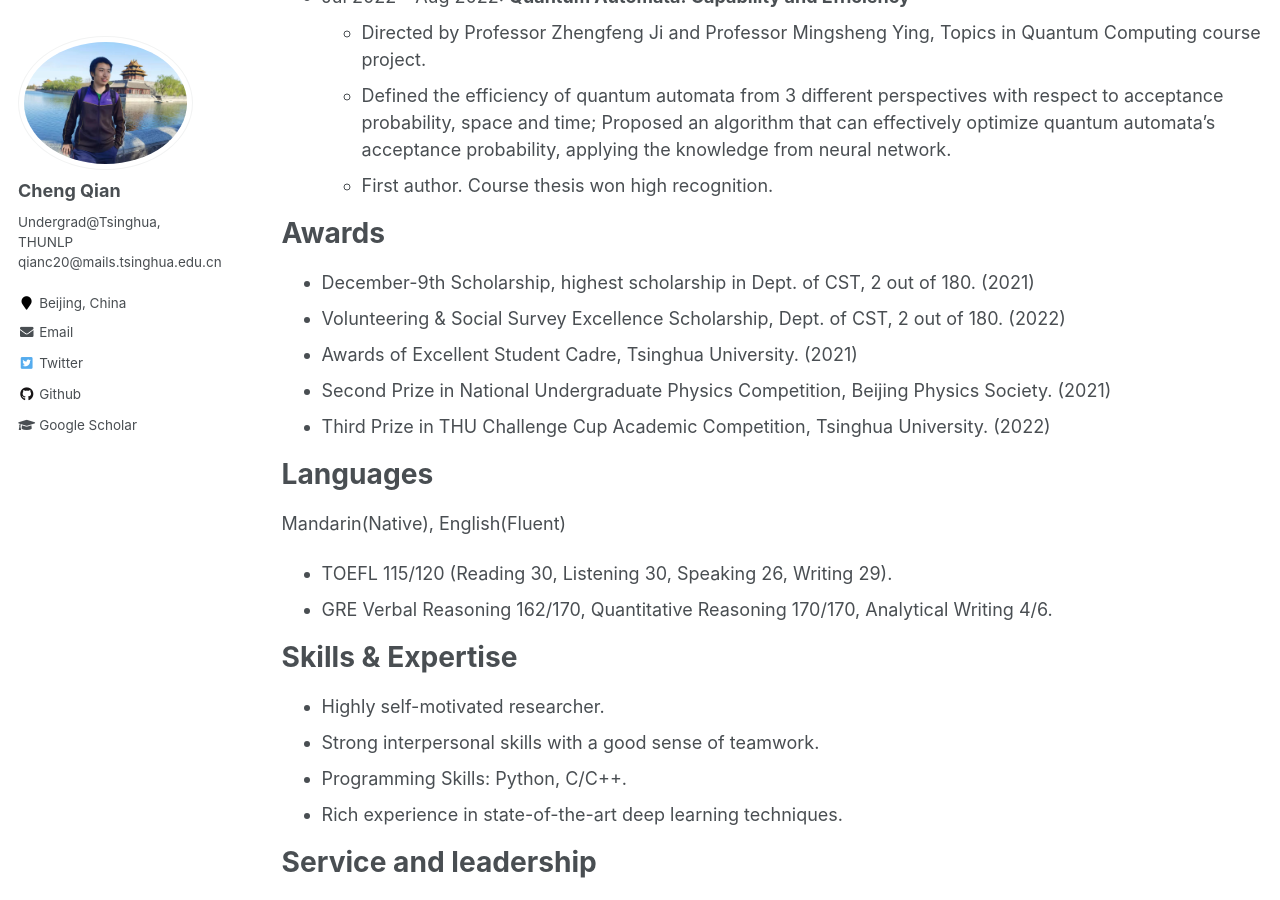
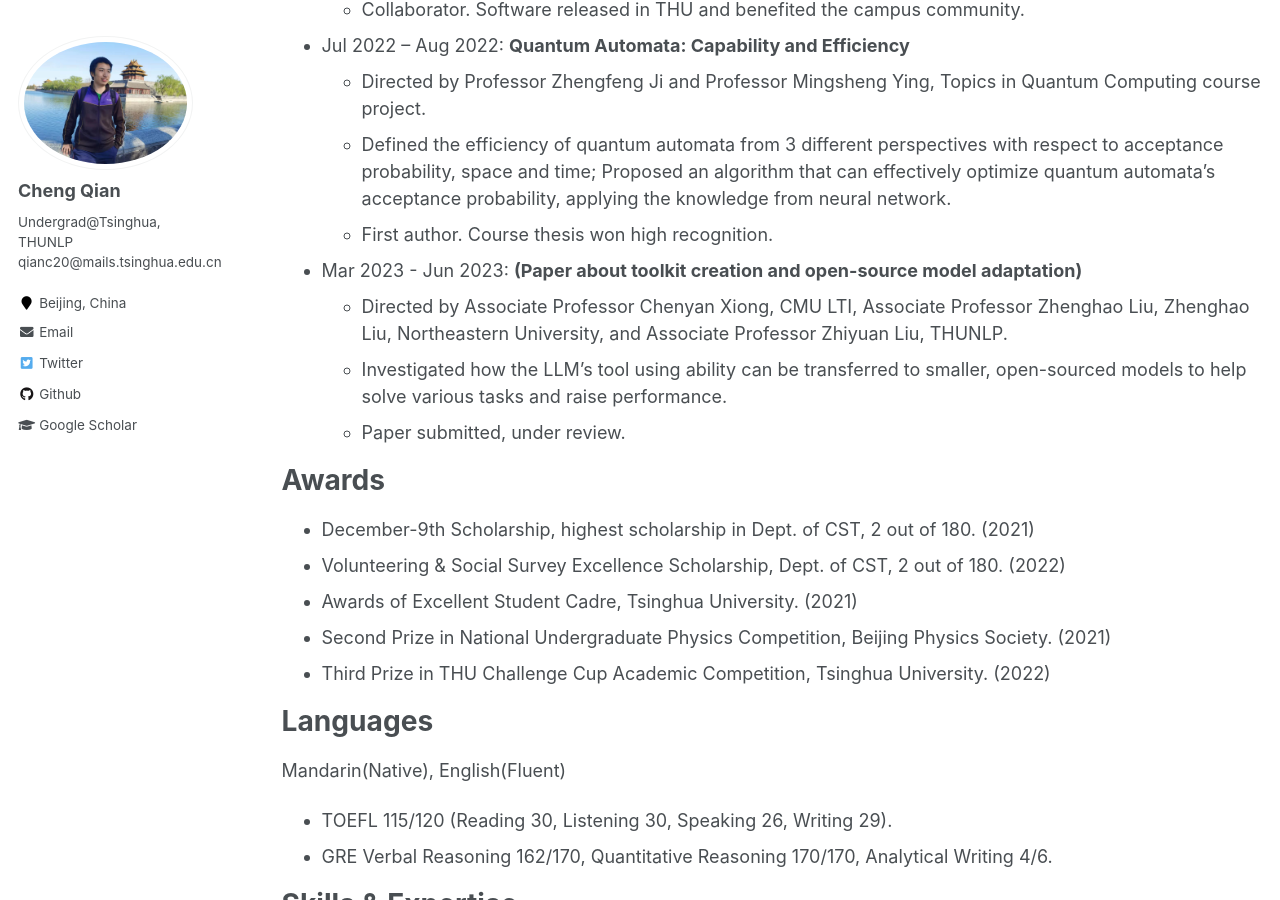
Before and after one commit to qiancheng0/qiancheng0.github.io, a Jekyll site: the page built from _pages/cv.md, in a window 1280 px wide and 900 px high, scrolled down 2743 px. Built offline with Jekyll 4.4.1, drawn with Linux system fonts in a browser that asks for light colours; some of the changed text lies outside the part shown.

Commit message:
Add new paper project

```diff
--- a/_pages/cv.md
+++ b/_pages/cv.md
@@ -41,13 +41,13 @@ Publications
 
 * Yujia Qin\*, **Cheng Qian**\*, Jing Yi\*, Weize Chen, Yankai Lin, Xu Han, Zhiyuan Liu, Maosong Sun and Jie Zhou. Exploring Mode Connectivity for Pre-trained Language Models. EMNLP 2022. ([Paper](https://arxiv.org/pdf/2210.14102.pdf) / [Code](https://github.com/thunlp/Mode-Connectivity-PLM))
 
+* **Cheng Qian**, Chenyan Xiong, Zhenghao Liu, Zhiyuan Liu. Paper about toolkit creation and open-source model adaptation, under review.
+
 Research Experience
 ======
 
 * Mar 2023 - Jun 2023: **CREATOR: Disentangling Abstract and Concrete Reasonings of Large Language Models through Tool Creation**
-
-  * Directed by Associate Professor Zhiyuan Liu, THUNLP, and Professor Heng Ji, UIUC Blender Lab.
-
+  * Directed by Professor Heng Ji, UIUC Blender Lab, and Associate Professor Zhiyuan Liu, THUNLP.
   * Investigated into the Large Language Model's ability to create useful tools to solve the queries, and devised the CREATOR framework, which leverages the model's tool creation ability through four stages: creation, decision, execution and rectification.
   * Disentangled the model's abstract and concrete reasoning abilities and raised the models performance under MATH and TabMWP benchmarks. Released the Creation Challenge dataset which aims to test the model's tool creation ability. Proved the effectiveness and generalization ability of our method.
   * First author. Paper submitted to EMNLP 2023, under review.
@@ -70,14 +70,21 @@ Research Experience
   * Explored how various hyperparameters and training data affect PLMs’ mode connectivity; Discovered the role of pre-training in facilitating mode connectivity and pulling task boundaries closer; Investigated into how PLMs task knowledge change along the connected path quantitatively.
   * Co-first author. Accepted by EMNLP 2022 main conference.
   * Project established in THU Student Research Training Program.
+
 * Mar 2022 – Jun 2022: **THUPat: A Convenient Campus Helper**
   * Directed by Associate Researcher Chun Yu, Theory and Practice of Human Computer Interaction course project.
   * Proposed “pat” for the first time as the medium in human-phone interaction. Built an open source android software THUPat that can help with various kinds of campus events via simply patting the phone.
   * Collaborator. Software released in THU and benefited the campus community.
+
 * Jul 2022 – Aug 2022: **Quantum Automata: Capability and Efficiency**
   * Directed by Professor Zhengfeng Ji and Professor Mingsheng Ying, Topics in Quantum Computing course project.
   * Defined the efficiency of quantum automata from 3 different perspectives with respect to acceptance probability, space and time; Proposed an algorithm that can effectively optimize quantum automata’s acceptance probability, applying the knowledge from neural network.
   * First author. Course thesis won high recognition.
+
+* Mar 2023 - Jun 2023: **(Paper about toolkit creation and open-source model adaptation)**
+  * Directed by Associate Professor Chenyan Xiong, CMU LTI, Associate Professor Zhenghao Liu, Zhenghao Liu, Northeastern University, and Associate Professor Zhiyuan Liu, THUNLP.
+  * Investigated how the LLM's tool using ability can be transferred to smaller, open-sourced models to help solve various tasks and raise performance.
+  * Paper submitted, under review.
 
 <!-- Publications
 ======
```
